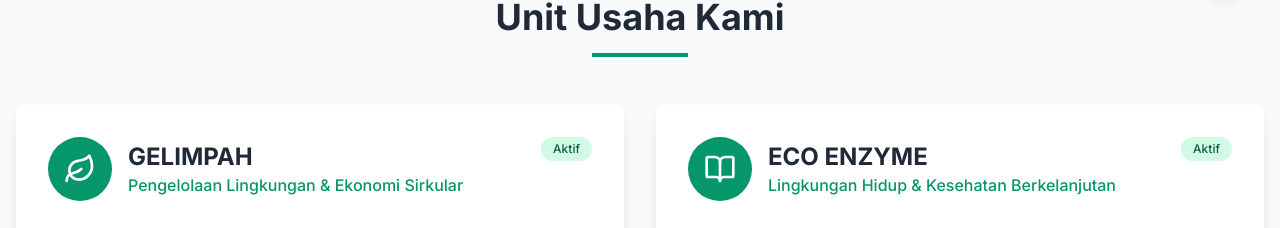
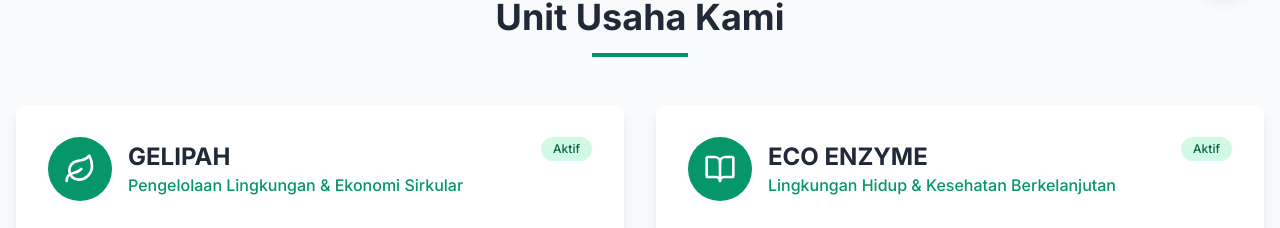
Before and after one commit to RakaMaulanaYusuf/BUMDes-Gentan, a Next.js app: page /unit-usaha in a window 1280 px wide. Shown: the part 775-1003 px from the top of the page. Built offline with nearby package versions, Linux system fonts and the light colour scheme.

Commit message:
Last update gelipah

```diff
--- a/src/app/unit-usaha/page.tsx
+++ b/src/app/unit-usaha/page.tsx
@@ -26,7 +26,7 @@ export default function UnitUsahaPage() {
   const unitUsaha = [
     {
       id: 1,
-      nama: 'GELIMPAH',
+      nama: 'GELIPAH',
       kategori: 'Pengelolaan Lingkungan & Ekonomi Sirkular',
       icon: Leaf,
       deskripsi: 'Bank Sampah “GELIPAH” (Gentan Peduli Sampah) merupakan inisiatif pengelolaan sampah kering rumah tangga yang dilakukan oleh BUMDes Gentan dengan membeli sampah dari warga, menyortirnya berdasarkan jenis plastik, dan hasil penjualannya ditabungkan dalam bentuk tabungan emas di Pegadaian. Program ini telah menjalin kerja sama resmi dengan PT. Pegadaian (Persero) dan memiliki 240 anggota aktif.',
```
